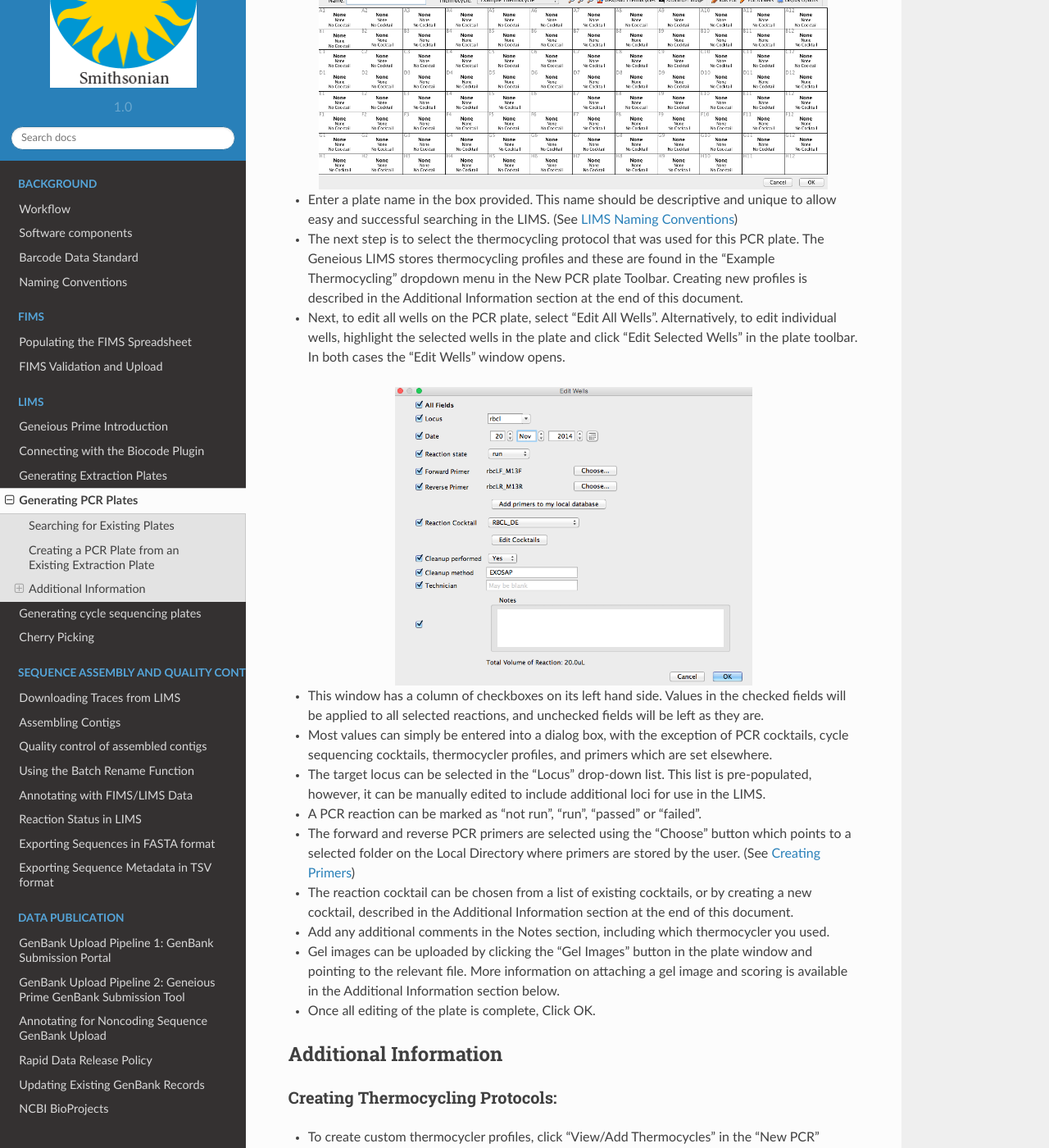
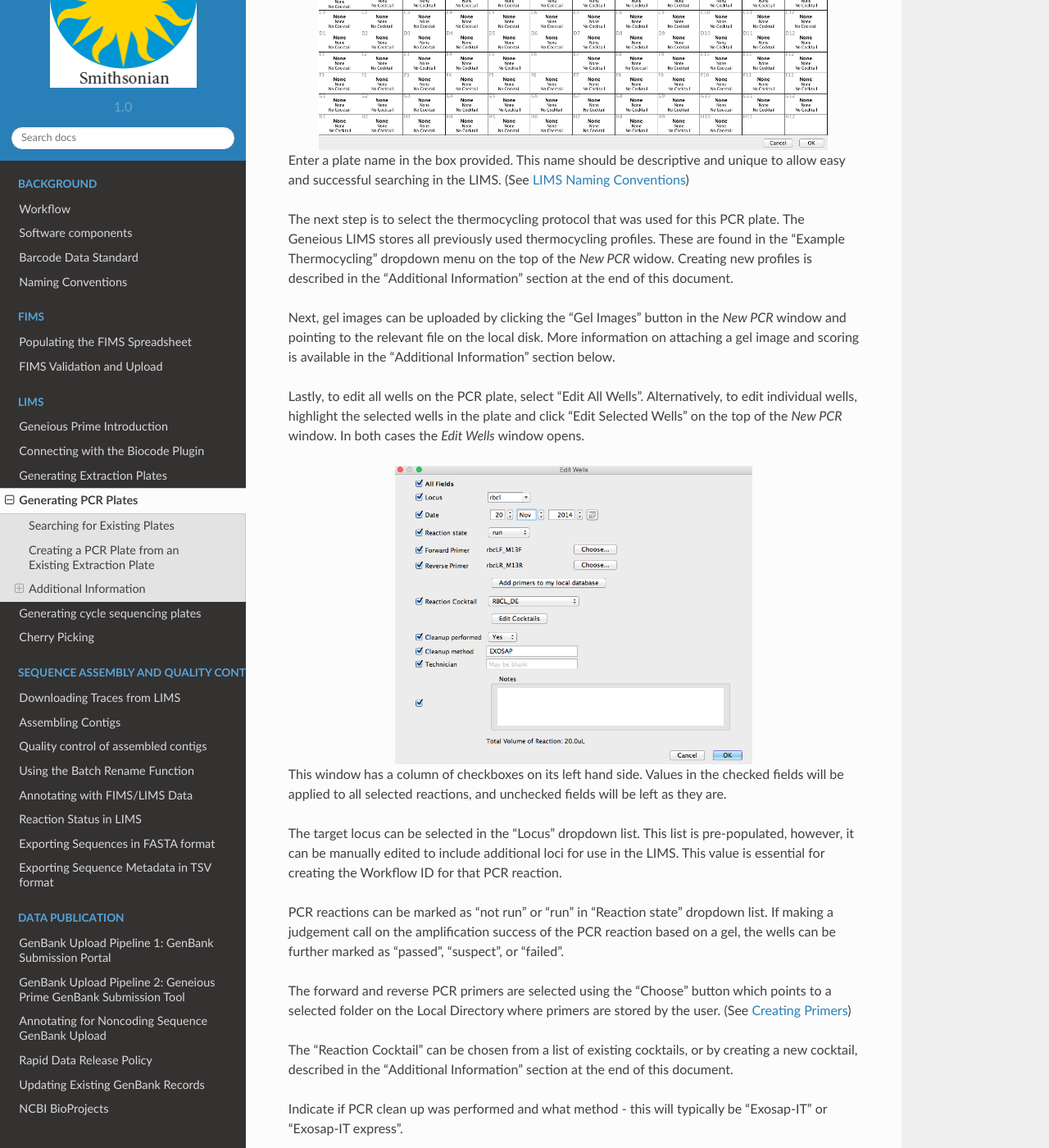
Before and after one commit to SIBarcodeNetwork/ReadtheDocsMaster, a Sphinx documentation site: the page built from Docs/pcr_plates.rst, in a window 1280 px wide and 1400 px high, scrolled down 1766 px. Shown: the whole window at 82% size. Built offline with Sphinx 7.4.7 and the Read the Docs theme 2.0.0, drawn with Linux system fonts in a browser that asks for light colours; some of the changed text lies outside the part shown.

Commit message:
Update pcr_plates.rst

```diff
--- a/Docs/pcr_plates.rst
+++ b/Docs/pcr_plates.rst
@@ -26,71 +26,91 @@
 Creating a PCR Plate from an Existing Extraction Plate
 ------------------------------------------------------
 
-From this point forward, generating new plates, whether PCR or cycle sequencing, is very similar to the way the extraction plate is generated. Geneious can use an existing plate as a guide to create a new plate, so that new reactions are appended onto corresponding workflows. To do this, select an existing plate from the Biocode LIMS plug-in Search Results Window found in the Document Table.
+From this point forward, generating new plates, whether PCR or cycle sequencing, is very similar to the way the extraction plate is generated. Geneious can use an existing plate as a guide to create a new plate, so that new reactions are appended onto corresponding workflows.
+
+To do this, select an existing plate from the Biocode LIMS plugin Search Results found in the Document Table.
 
 .. figure:: /images/search_results.png
   :align: center
 
-* Click "New Reaction" in the Geneious Toolbar and check the "Create plate from existing document" checkbox.
+Click "New Reaction" in the Geneious Toolbar and check the "Create plate from existing document" checkbox.
 
 .. figure:: /images/create_pcr_plate.png
   :align: center
 
-* If the reaction types are the same (for example, creating an extraction plate as a working aliquot from an archival extraction plate), then all reaction parameters will be copied to the new plate. If the reaction type is different (for example, creating a PCR plate from an existing extraction plate), then only the extraction ID's will be copied across.
-* Select the Type of reaction as PCR, click OK and a "New PCR" plate window will appear.
+Select the "Type of reaction" as PCR, click OK and a *New PCR* window will appear.
 
 .. figure:: /images/empty_pcr_plate.png
   :align: center
 
-* Enter a plate name in the box provided. This name should be descriptive and unique to allow easy and successful searching in the LIMS. (See :ref:`lims_conventions-link`)
-* The next step is to select the thermocycling protocol that was used for this PCR plate. The Geneious LIMS stores thermocycling profiles and these are found in the "Example Thermocycling" dropdown menu in the New PCR plate Toolbar. Creating new profiles is described in the Additional Information section at the end of this document.
-* Next, to edit all wells on the PCR plate, select "Edit All Wells". Alternatively, to edit individual wells, highlight the selected wells in the plate and click "Edit Selected Wells" in the plate toolbar. In both cases the "Edit Wells" window opens.
+Enter a plate name in the box provided. This name should be descriptive and unique to allow easy and successful searching in the LIMS. (See :ref:`lims_conventions-link`)
+
+The next step is to select the thermocycling protocol that was used for this PCR plate. The Geneious LIMS stores all previously used thermocycling profiles. These are found in the "Example Thermocycling" dropdown menu on the top of the *New PCR* widow. Creating new profiles is described in the "Additional Information" section at the end of this document.
+
+Next, gel images can be uploaded by clicking the "Gel Images" button in the *New PCR* window and pointing to the relevant file on the local disk. More information on attaching a gel image and scoring is available in the "Additional Information" section below.
+
+Lastly, to edit all wells on the PCR plate, select "Edit All Wells". Alternatively, to edit individual wells, highlight the selected wells in the plate and click "Edit Selected Wells" on the top of the *New PCR* window. In both cases the *Edit Wells* window opens.
 
 .. figure:: /images/edit_pcr_wells.png
   :align: center
 
-* This window has a column of checkboxes on its left hand side. Values in the checked fields will be applied to all selected reactions, and unchecked fields will be left as they are.
-* Most values can simply be entered into a dialog box, with the exception of PCR cocktails, cycle sequencing cocktails, thermocycler profiles, and primers which are set elsewhere.
-* The target locus can be selected in the "Locus" drop-down list. This list is pre-populated, however, it can be manually edited to include additional loci for use in the LIMS.
-* A PCR reaction can be marked as "not run", "run", "passed" or "failed".
-* The forward and reverse PCR primers are selected using the "Choose" button which points to a selected folder on the Local Directory where primers are stored by the user. (See :ref:`creating_primers-link`)
-* The reaction cocktail can be chosen from a list of existing cocktails, or by creating a new cocktail, described in the Additional Information section at the end of this document.
-* Add any additional comments in the Notes section, including which thermocycler you used.
-* Gel images can be uploaded by clicking the "Gel Images" button in the plate window and pointing to the relevant file. More information on attaching a gel image and scoring is available in the Additional Information section below.
-* Once all editing of the plate is complete, Click OK.
+This window has a column of checkboxes on its left hand side. Values in the checked fields will be applied to all selected reactions, and unchecked fields will be left as they are.
+
+The target locus can be selected in the "Locus" dropdown list. This list is pre-populated, however, it can be manually edited to include additional loci for use in the LIMS. This value is essential for creating the Workflow ID for that PCR reaction.
+
+PCR reactions can be marked as "not run" or "run" in "Reaction state" dropdown list. If making a judgement call on the amplification success of the PCR reaction based on a gel, the wells can be further marked as "passed", "suspect", or "failed".
+
+The forward and reverse PCR primers are selected using the "Choose" button which points to a selected folder on the Local Directory where primers are stored by the user. (See :ref:`creating_primers-link`)
+
+The "Reaction Cocktail" can be chosen from a list of existing cocktails, or by creating a new cocktail, described in the "Additional Information" section at the end of this document.
+
+Indicate if PCR clean up was performed and what method - this will typically be "Exosap-IT" or "Exosap-IT express".
+
+Add any additional comments in the "Notes" section, including which thermocycler was used, what concentration the template DNA was, etc.
+
+Click "OK" and the *Edit Wells* window will close, applying entered data to all selected wells.
+
+Once all editing of the plate is complete, Click "OK".
+
 
 Additional Information
 ----------------------
 
+
 Creating Thermocycling Protocols:
 ~~~~~~~~~~~~~~~~~~~~~~~~~~~~~~~~~
 
-* To create custom thermocycler profiles, click "View/Add Thermocycles" in the "New PCR" windown.
-* The "Edit Thermocycles" window opens (below) and this displays all of the stored profiles in the left section of the window and a diagram of the selected profile in the right section.
+To create custom thermocycler profiles, click "View/Add Thermocycles" in the *New PCR* window.
+
+The *Edit Thermocycles* window opens (below) and this displays all of the stored profiles in the left section of the window and a diagram of the selected profile in the right section.
 
 .. figure:: /images/edit_thermocycle.png
   :align: center
 
-* Click the "+" button on the lower left-hand corner of the window to add a new profile.
-* The "New Thermocycle" window will open. The temperatures and cycles associated with the new program can be entered using the dialog boxes and "Edit Cycles" buttons.
+Click the "+" button on the lower left-hand corner of the window to add a new profile.
+
+The *New Thermocycle* window will open. The temperatures and cycles associated with the new program can be entered using the dialog boxes and "Edit Cycles" buttons.
 
 .. figure:: /images/new_thermocycle.png
   :align: center
 
-* The "+" and "-" buttons to the right of the "Edit Cycle" button allow for addition or removal of steps in the thermocycling profile.
+The "+" and "-" buttons to the right of the "Edit Cycle" button allow for addition or removal of steps in the thermocycling profile.
 
 .. note::
-	It is not possible to modify thermocycler profiles once they are created and profiles can only be deleted if they are not associated with a workflow. As a result, double check any new profiles you create before saving them.
+	It is not possible to modify thermocycler profiles once they are created and profiles can only be deleted if they are not associated with a workflow. Thermocycler profiles are also available to all users. As a result, double check that the required profile doesn't already exist prior to creating it.
+
 
 Creating Custom PCR Cocktails:
 ~~~~~~~~~~~~~~~~~~~~~~~~~~~~~~
 
-* Click "Edit Cocktails", then click the + button in the dialog, and enter the volumes and concentrations in the fields provided.
-* There is space to store one extra ingredient (both concentration and volume) that isn't in the provided ingredient list.
-* Any additional information about the new cocktail can be stored in the Notes field.
+In the *Edit Wells* window, click "Edit Cocktails", then click the + button in the dialog, and enter the volumes and concentrations in the fields provided.
+
+There is space to store one extra ingredient (both concentration and volume) that isn't in the provided ingredient list.
+
+Any additional information about the new cocktail can be stored in the "Notes" field.
 
 .. note::
-	It is not possible to modify cocktails once they are created, and cocktails can only be deleted if they are not associated with a workflow. Cocktails are available also to all users. As a result, double check that the cocktail you require doesn't already exist prior to creating it.
+	It is not possible to modify cocktails once they are created, and cocktails can only be deleted if they are not associated with a workflow. Cocktails are available also to all users. As a result, double check that the required cocktail doesn't already exist prior to creating it.
 
 .. figure:: /images/edit_cocktails.png
   :align: center
@@ -98,14 +118,32 @@
 Attaching and Scoring Gel Images:
 ~~~~~~~~~~~~~~~~~~~~~~~~~~~~~~~~~
 
-Gel images can be attached to all types of plates at various points in the pipeline. If attaching a gel (or gels) when creating a new plate click the "Attach GEL image" button found in the toolbar of the plate. When attaching a gel or gels to an existing plate, click "GEL images" in the plate's toolbar. In both cases the "Edit Gel Images" window will appear. Click "Add", then browse to find the image or image files to be attached. Geneious will accept images in JPEG, GIF, PNG, and TIFF formats. Notes can also be added each gel image at this point.
+If attaching a gel (or gels) when creating a new plate click the "Attach GEL Image" button found on the top of the *New PCR* window.
 
-Once the image or images are attached, click the "Split GEL" button located above the image in the gel viewer window. To map the samples on the gel to the workflows in the plate, populate the four dialog boxes and choose the read direction of the plate i.e., vertical or horizontal. To generate the grid, drag the mouse/pointer over the image. If the grid is misplaced, start again by dragging the mouse over the image. If the gel image is not straight causing the grid to line up incorrectly, use the sliding bar in the top right of the window to level the image. Automated calling of pass/fail reactions in the gel is possible by checking "Automatically Score plate". Click "OK" once the grid is in the correct position.
+If attaching a gel or gels to an existing PCR plate, when viewing the plate, click "GEL Images" at the top of the "Plate" tab in the Document Viewer.
+
+In both cases the *Edit Gel Images* window will appear. Click "Add", then browse to find the image or image files to be attached. Geneious Prime will accept images in JPEG, GIF, PNG, and TIFF formats. Notes can also be added each gel image at this point.
+
+Once the image or images are attached, click the "Split GEL" button located above the image in the *Edit Gel Images* window.
+
+To map the samples on the gel to the workflows in the plate:
+
+	Populate the four dialog boxes to the right and choose the read direction of the plate i.e., vertical or horizontal.
+
+	To generate the grid, drag the mouse/pointer over the image. If the grid is misplaced, start again by dragging the mouse over the image.
+
+	If the gel image is not straight causing the grid to line up incorrectly, use the sliding bar in the top right of the window to level the image.
+
+	Automated calling of pass/fail reactions in the gel is possible by checking "Automatically Score plate". Click "OK" once the grid is in the correct position.
 
 .. figure:: /images/score_pcr.png
   :align: center
 
-To verify the scoring of the gel image, re-open the plate view. It is possible to manually change the call by selecting the well in the plate viewer and changing the reaction state in the drop-down menu. The program may score primer dimers in the gel, so if they are present, extra care should be taken and the calls double checked.
+Back on the plate view, wells should be color coded according to the automatic scoring done on the gel image (green = pass, red = fail).
+
+It is possible to manually change the call by double-clicking the well in the plate viewer, opening the *Edit Wells* window and changing the "Reaction state" from the dropdown menu.
+
+The program may score primer dimers in the gel, so if they are present, extra care should be taken and the calls double checked.
 
 .. figure:: /images/pcr_plate_with_gels.png
   :align: center
```
